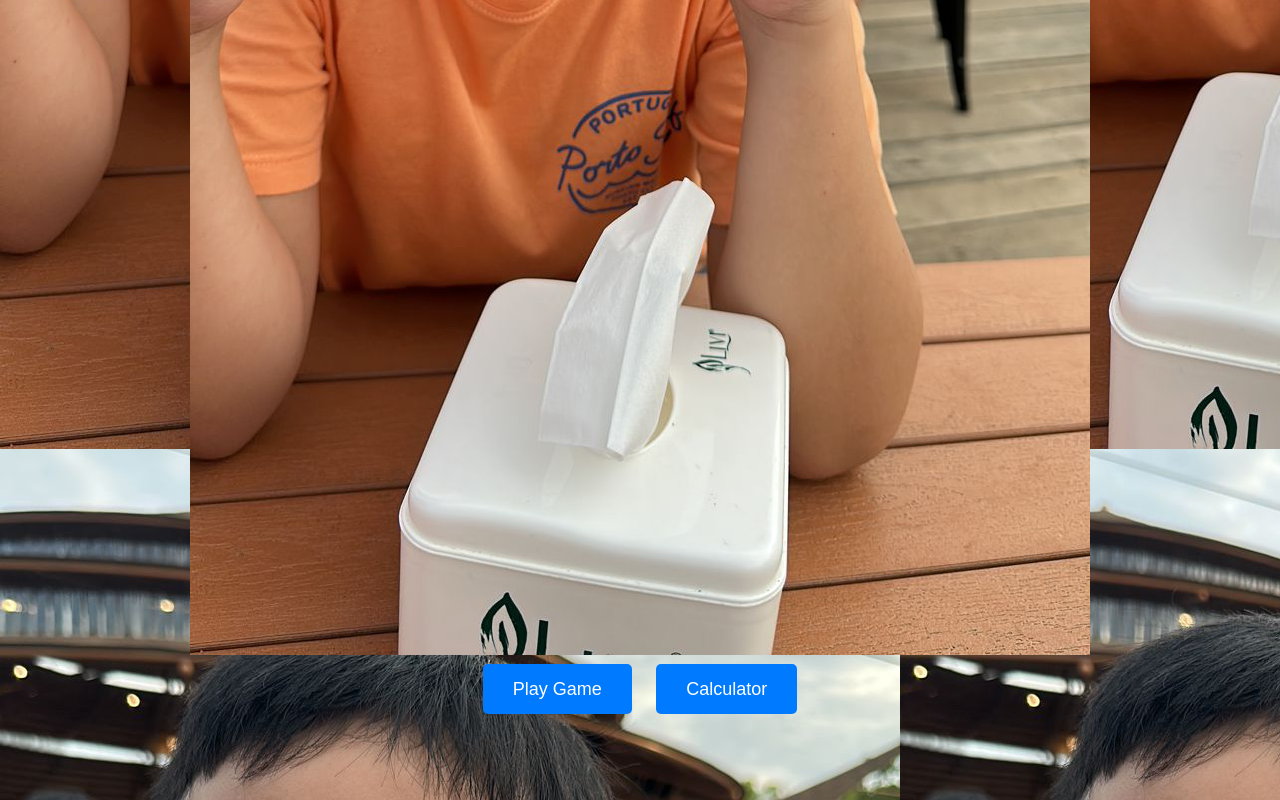
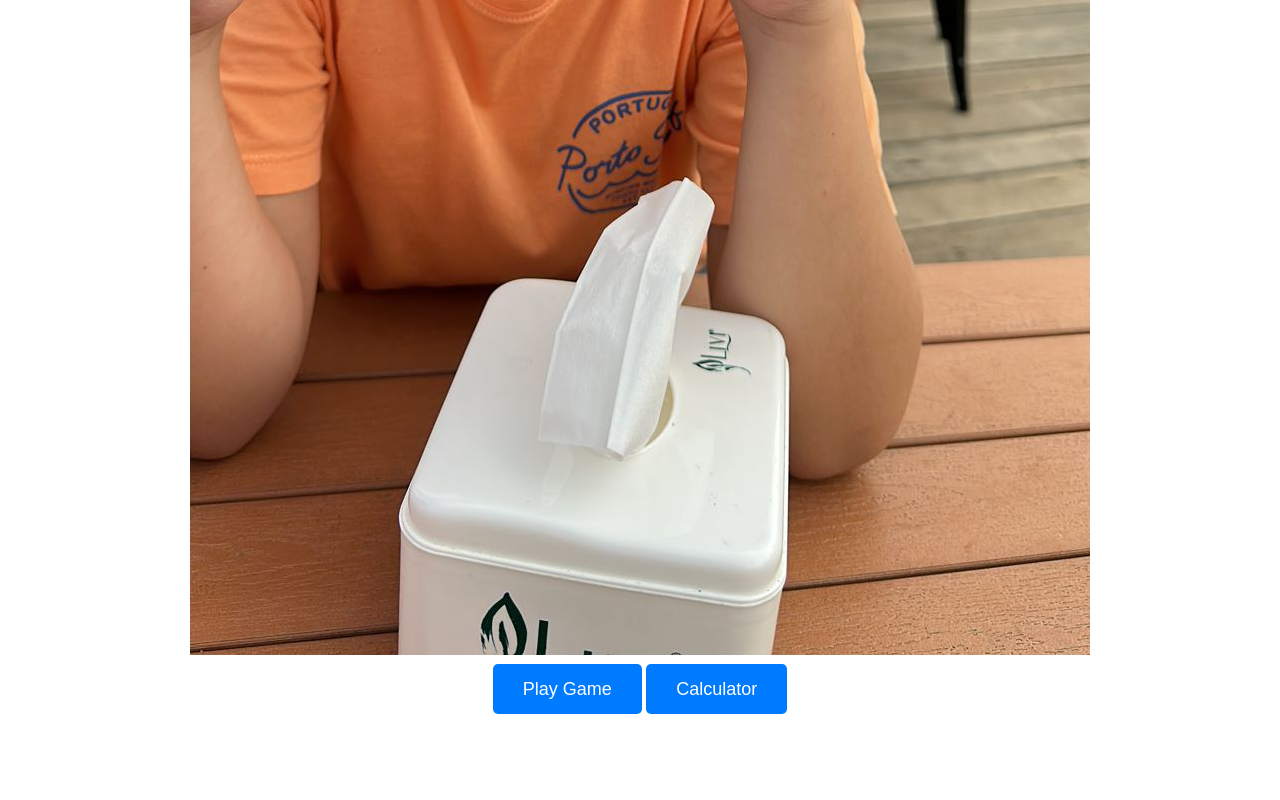
Before and after one commit to VYuniaty/felix, a plain HTML site: page index.html in a window 1280 px wide. Shown: the part 1151-1951 px from the top of the page. Drawn offline with Linux system fonts and the light colour scheme.

Commit message:
Update index.html

```diff
--- a/index.html
+++ b/index.html
@@ -7,8 +7,7 @@
     <style>
         body {
             font-family: 'Arial', sans-serif;
-            background-image: url('felix.png'); /* Add your image filename here */
-            background-repeat: repeat; /* Set the background to repeat */
+
             text-align: center;
             padding: 100px;
             margin: 0; /* Remove any default margin */
@@ -23,6 +22,7 @@
         .button-container {
             display: flex;
             justify-content: center;
+            flex-direction: column; /* Added to stack the buttons vertically */
         }
 
         .button {
@@ -33,7 +33,7 @@
             border: none;
             border-radius: 5px;
             cursor: pointer;
-            margin: 10px;
+            margin: 10px 0; /* Add margin on top and bottom */
             text-decoration: none;
             transition: background-color 0.3s;
         }
```
